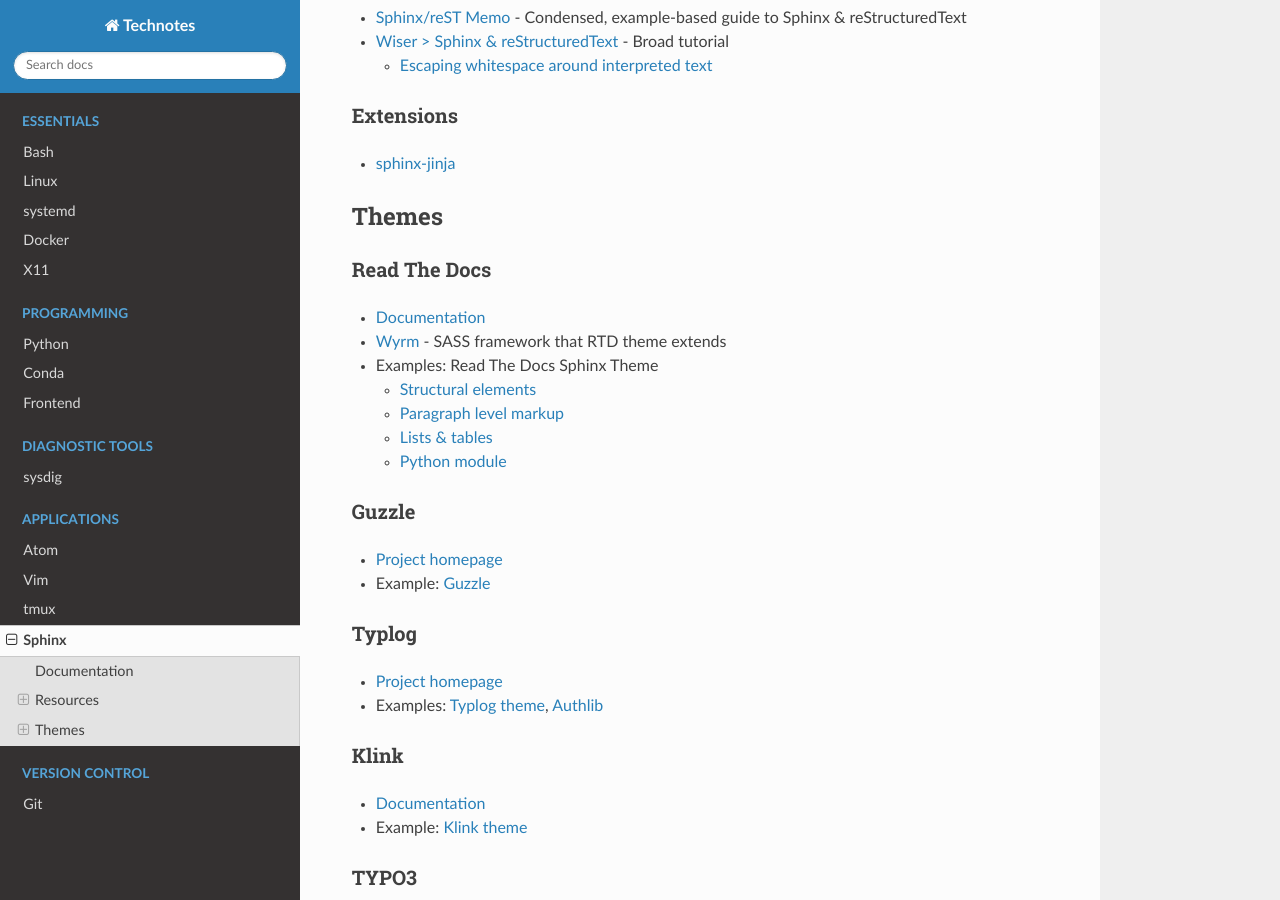
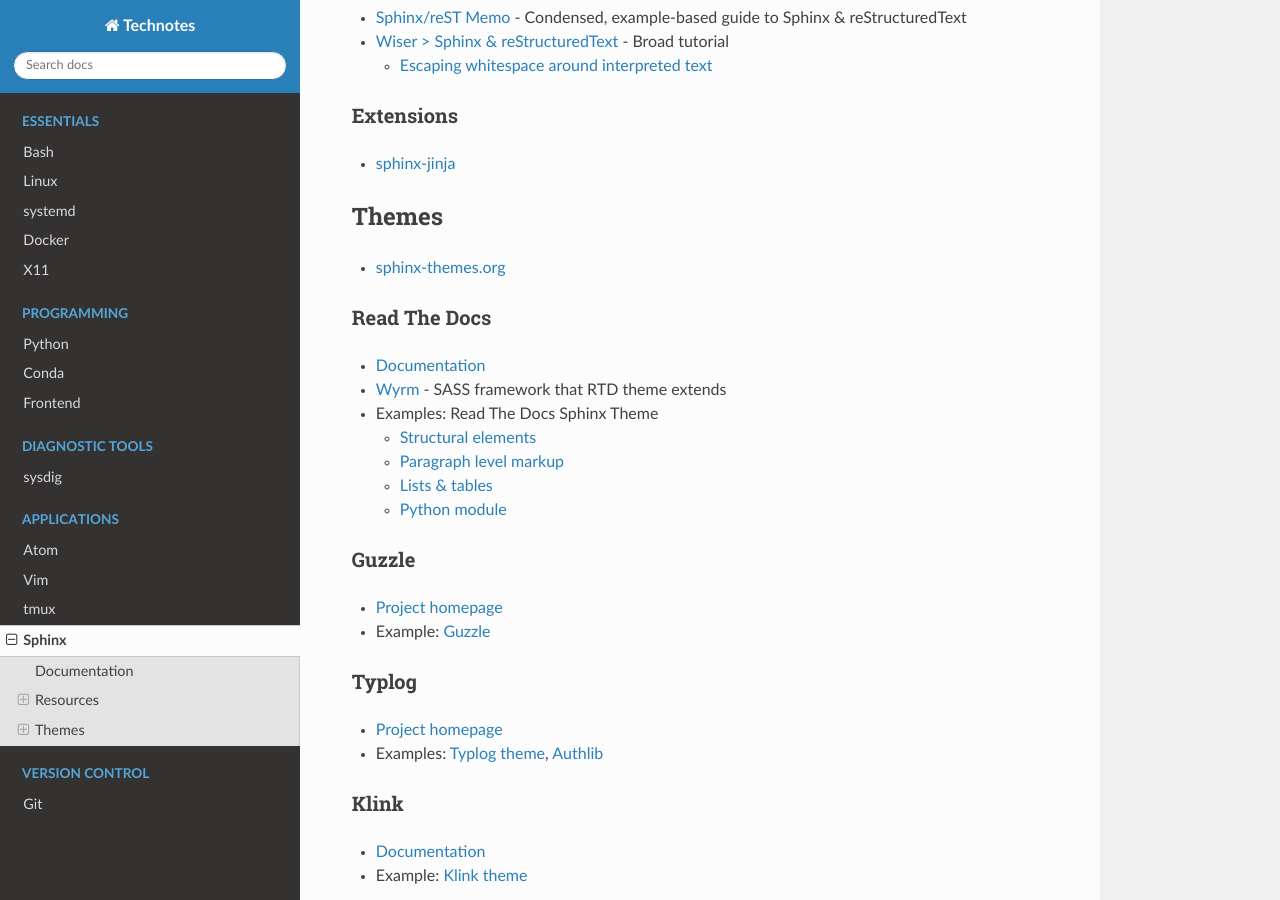
Before and after one commit to heterotopian/technotes, a Sphinx documentation site: the page built from source/sphinx.rst, in a window 1280 px wide and 900 px high, scrolled down 508 px. Built offline with Sphinx 7.4.7 and the Read the Docs theme 2.0.0, drawn with Linux system fonts in a browser that asks for light colours.

Commit message:
Add sphinx-themes.org

```diff
--- a/source/sphinx.rst
+++ b/source/sphinx.rst
@@ -45,6 +45,10 @@
 Themes
 ======
 
+- `sphinx-themes.org <https://sphinx-themes.org/>`_
+
+
+
 Read The Docs
 -------------
 
```
